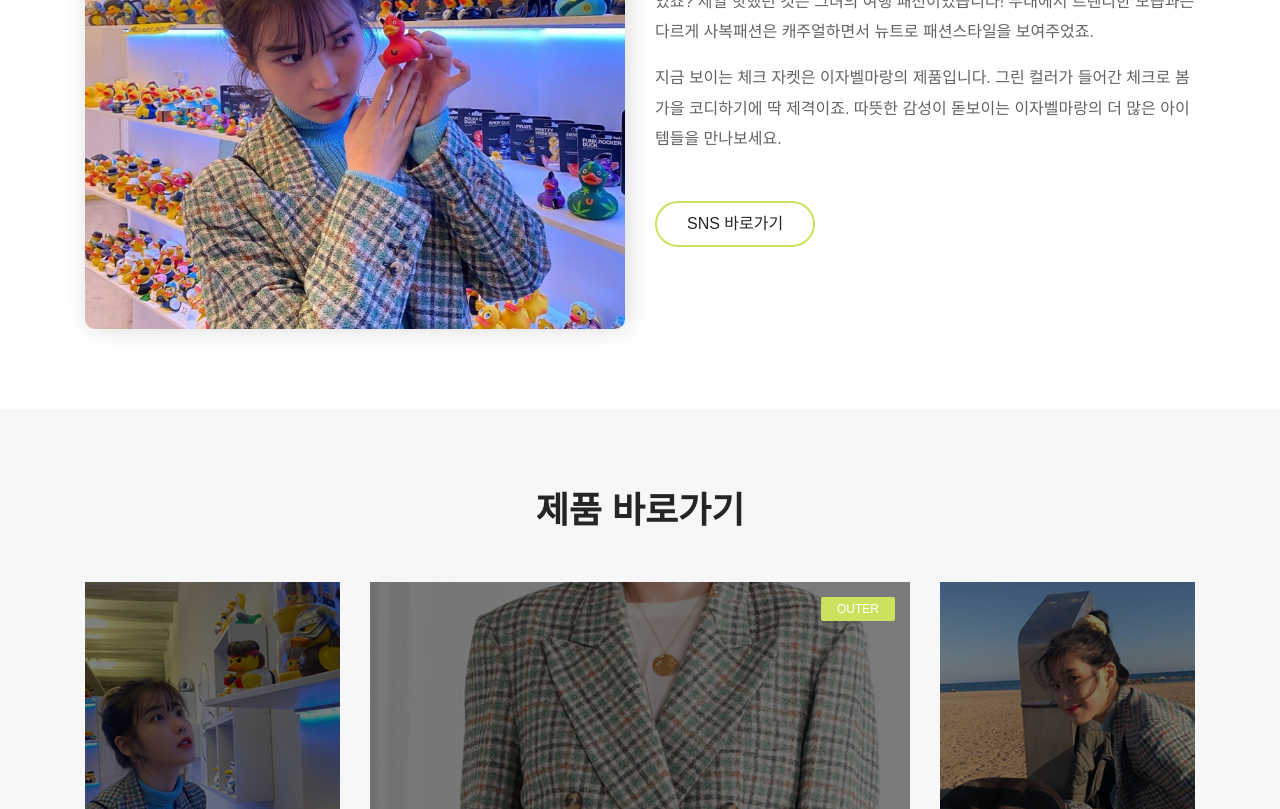
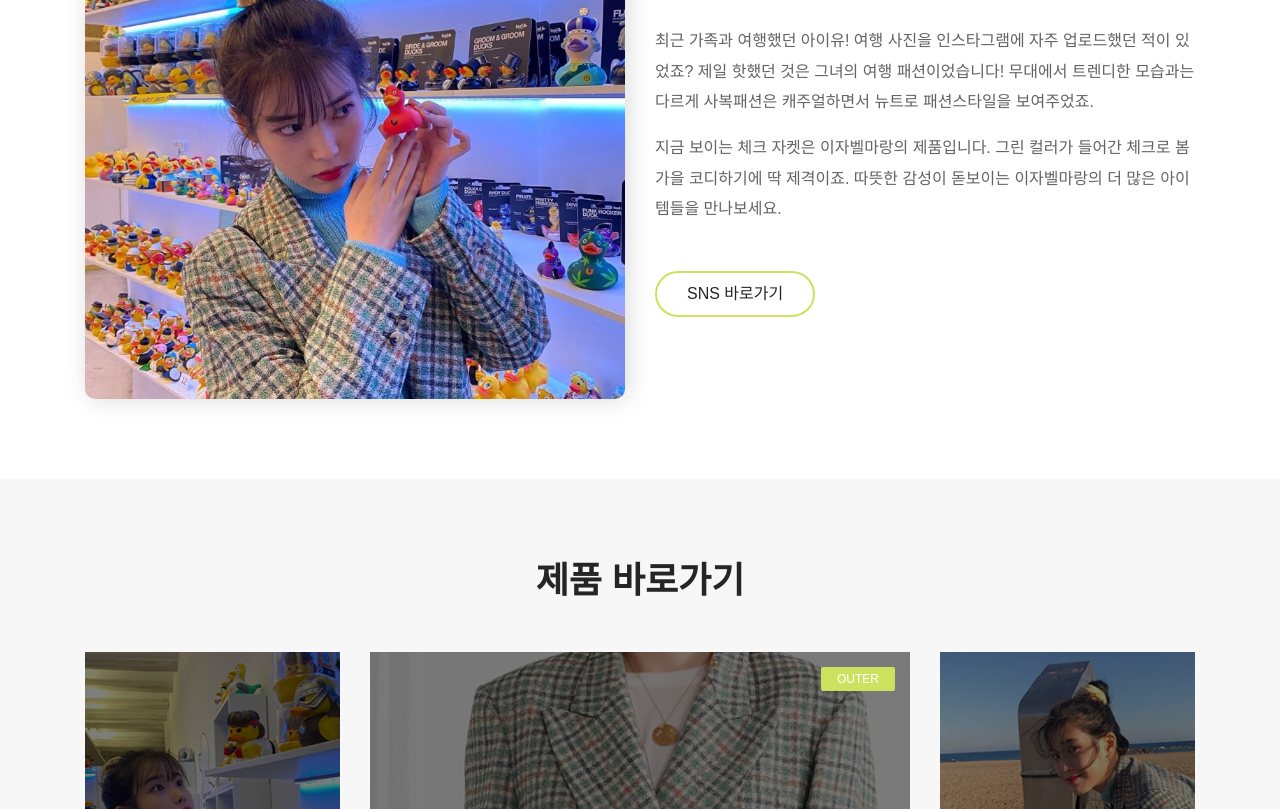
Before and after one commit to uvin1016/findit, a website: page sub-gallery-iu.html in a window 1280 px wide. Shown: the part 291-1100 px from the top of the page. Drawn offline with Linux system fonts and the light colour scheme; a web font is replaced by a local one.

Commit message:
findit
개인브랜드 부트스트랩 템플릿

```diff
--- a/style.css
+++ b/style.css
@@ -265,6 +265,10 @@ input:required {
 
 .section-padding-100-0 {
   padding-top: 100px;
+  padding-bottom: 0; }
+
+.section-padding-150-0 {
+  padding-top: 150px;
   padding-bottom: 0; }
 
 /* :: 3.0 Preloader CSS */
--- a/sub-gallery-iu.html
+++ b/sub-gallery-iu.html
@@ -90,7 +90,7 @@
 
 
     <!-- About Us Area Start -->
-    <div class="about-us-area section-padding-80-0 clearfix">
+    <div class="about-us-area section-padding-150-0 clearfix">
         <div class="container">
             <div class="row align-items-center">
                 <div class="col-12 col-lg-6">
```
Also changed, not shown: sub-gallery-seulgi.html (+1 -1 lines).
